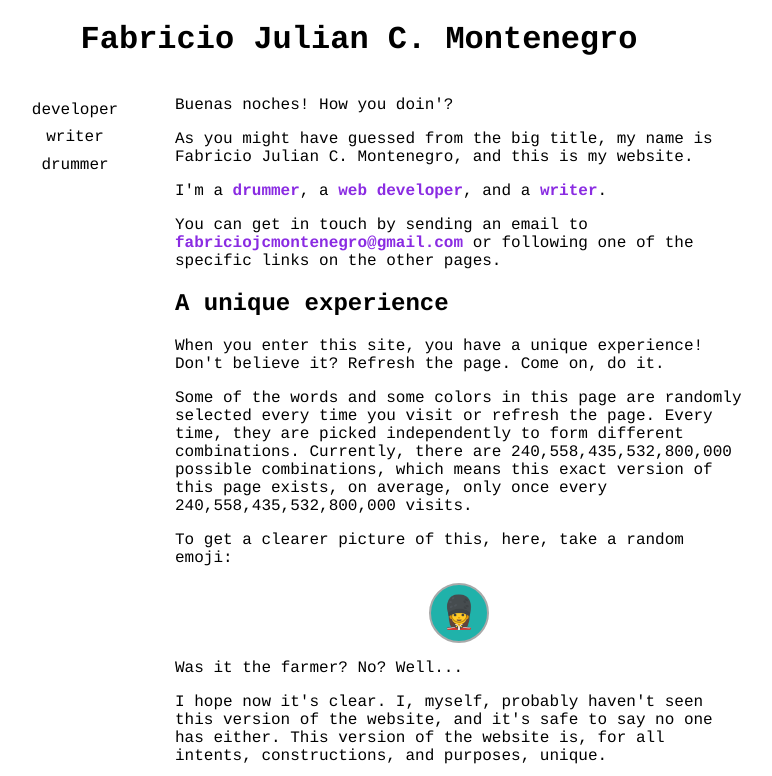
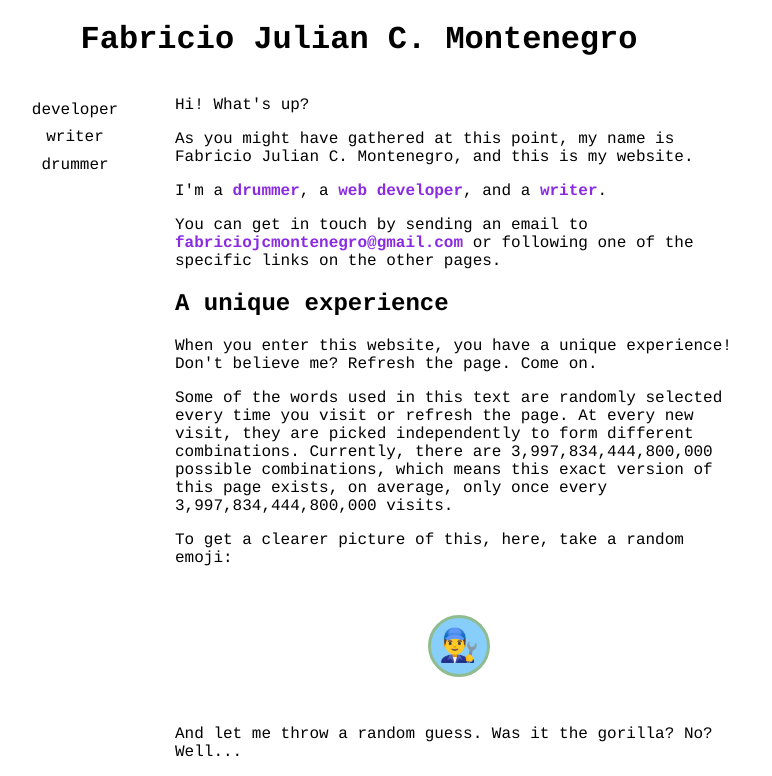
Before and after one commit to SplinterDev/splinterdev.github.io, a React (Create React App) app: page / in a window 1280 px wide. Shown: the top 776 px of the page, without its empty margins (281-1053 px from the left). Built offline with nearby package versions, Linux system fonts and the light colour scheme; the HTML template or start-up script is replaced by a standard one.

Commit message:
Add depth to emoji game

```diff
--- a/src/assets/textoptions.json
+++ b/src/assets/textoptions.json
@@ -23,68 +23,157 @@
     "I know it's probably unnecessary right now to go out there and state it like this, since you can see the big title, but"
   ],
   "emoji": [
-    "💀", "👻", "👽", "👾", "🤖", "💩", "🐱‍👤", "🙈", "🙉", "🙊", "🐵", "🐶", "🐺", "🐱", "🦁", "🐯", "🦒", "🦊", "🐮", "🐷", "🐗", "🐭", "🐹", "🐰", "🐻", "🐨", "🐼", "🐸", "🦓", "🐴", "🦄", "🐔", "🐲", "🐽", "🐩", "🦌", "🦍", "🦏", "🐒", "🐕", "🐈", "🐅", "🐆", "🐎", "🐂", "🐃", "🐄", "🐖", "🐏", "🐑", "🐐", "🐪", "🐫", "🐘", "🐁", "🐀", "🦔", "🐇", "🦎", "🐊", "🐢", "🐍", "🐉", "🦕", "🦖", "🦈", "🐬", "🦑", "🐳", "🐋", "🐟", "🐠", "🦐", "🐡", "🐙", "🐚", "🦀", "🦅", "🦆", "🦉", "🦃", "🐓", "🐣", "🐤", "🐥", "🐦", "🐧", "🦇", "🦋", "🐌", "🐛", "🦗", "🐜", "🐝", "🐞", "🦂", "👸", "🤴", "👼", "🤶", "🎅", "👮‍♀️", "👮‍♂️", "🕵️‍♀️", "🕵️‍♂️", "💂‍♀️", "💂‍♂️", "👷‍♀️", "👷‍♂️", "👩‍⚕️", "👨‍⚕️", "👩‍🎓", "👨‍🎓", "👩‍🏫", "👨‍🏫", "👩‍⚖️", "👨‍⚖️", "👩‍🌾", "👨‍🌾", "👩‍🍳", "👨‍🍳", "👩‍🔧", "👨‍🔧", "👩‍🏭", "👨‍🏭", "👩‍💼", "👨‍💼", "👩‍🔬", "👨‍🔬", "👩‍💻", "👨‍💻", "👩‍🎤", "👨‍🎤", "👩‍🎨", "👨‍🎨", "👩‍✈️", "👨‍✈️", "👩‍🚀", "👨‍🚀", "👩‍🚒", "👨‍🚒", "🧕", "👰", "🤵", "🧙‍♀️", "🧙‍♂️", "🧚‍♀️", "🧚‍♂️", "🧛‍♀️", "🧛‍♂️", "🧝‍♀️", "🧝‍♂️", "🧟‍♀️", "🧟‍♂️"
-  ],
-  "emojiName": [
-    "skull?",
-    "alien?",
-    "robot face?",
-    "poopy face?",
-    "ninja?",
-    "see-no-evil monkey?",
-    "hear-no-evil monkey?",
-    "speak-no-evil monkey?",
-    "monkey face?",
-    "dog face?",
-    "wolf face?",
-    "cat face?",
-    "lion face?",
-    "tiger face?",
-    "giraffe face?",
-    "fox face?",
-    "cow face?",
-    "pig face?",
-    "boar face?",
-    "mouse face?",
-    "hamster face?",
-    "rabbit face?",
-    "bear face?",
-    "koala face?",
-    "panda face?",
-    "frog face?",
-    "zebra face?",
-    "horse face?",
-    "unicorn face?",
-    "chicken face?",
-    "dragon face?",
-    "queen?",
-    "king?",
-    "angel?",
-    "santa?",
-    "cop?",
-    "detective?",
-    "engineer?",
-    "doctor?",
-    "teacher?",
-    "judge?",
-    "farmer?",
-    "cook?",
-    "mechanic?",
-    "factory worker?",
-    "office worker?",
-    "chemist?",
-    "programmer?",
-    "singer?",
-    "artist?",
-    "pilot?",
-    "astronaut?",
-    "fireman?",
-    "witch?",
-    "wizard? My favorite emoji is the wizard. If you see the wizard up there and this sentence at the same time, send me an email with a screenshot!",
-    "fairy?",
-    "vampire?",
-    "elf?",
-    "zombie?"
+    {"content": "💀", "name": "skull"},
+    {"content": "👻", "name": "ghost"},
+    {"content": "👽", "name": "alien"},
+    {"content": "👾", "name": "alien monster"},
+    {"content": "🤖", "name": "robot"},
+    {"content": "💩", "name": "poopy face"},
+    {"content": "🐱‍👤", "name": "ninja"},
+    {"content": "🙈", "name": "see-no-evil monkey"},
+    {"content": "🙉", "name": "hear-no-evil monkey"},
+    {"content": "🙊", "name": "speak-no-evil monkey"},
+    {"content": "🐵", "name": "monkey face"},
+    {"content": "🐶", "name": "dog face"},
+    {"content": "🐺", "name": "wolf face"},
+    {"content": "🐱", "name": "cat face"},
+    {"content": "🦁", "name": "lion face"},
+    {"content": "🐯", "name": "tiger face"},
+    {"content": "🦒", "name": "giraffe face"},
+    {"content": "🦊", "name": "fox face"},
+    {"content": "🐮", "name": "cow face"},
+    {"content": "🐷", "name": "pig face"},
+    {"content": "🐗", "name": "boar face"},
+    {"content": "🐭", "name": "mouse face"},
+    {"content": "🐹", "name": "hamster face"},
+    {"content": "🐰", "name": "rabbit face"},
+    {"content": "🐻", "name": "bear face"},
+    {"content": "🐨", "name": "koala face"},
+    {"content": "🐼", "name": "panda face"},
+    {"content": "🐸", "name": "frog face"},
+    {"content": "🦓", "name": "zebra face"},
+    {"content": "🐴", "name": "horse face"},
+    {"content": "🦄", "name": "unicorn face"},
+    {"content": "🐔", "name": "chicken face"},
+    {"content": "🐲", "name": "dragon face"},
+    {"content": "🐽", "name": "pig snout"},
+    {"content": "🦌", "name": "deer"},
+    {"content": "🦍", "name": "gorilla"},
+    {"content": "🦏", "name": "rhinoceros"},
+    {"content": "🐒", "name": "monkey"},
+    {"content": "🐕", "name": "dog"},
+    {"content": "🐈", "name": "cat"},
+    {"content": "🐅", "name": "tiger"},
+    {"content": "🐆", "name": "leopard"},
+    {"content": "🐎", "name": "horse"},
+    {"content": "🐂", "name": "ox"},
+    {"content": "🐃", "name": "buffalo"},
+    {"content": "🐄", "name": "cow"},
+    {"content": "🐖", "name": "pig"},
+    {"content": "🐏", "name": "ram"},
+    {"content": "🐐", "name": "goat"},
+    {"content": "🐪", "name": "camel"},
+    {"content": "🐫", "name": "two-hump camel"},
+    {"content": "🐘", "name": "elephant"},
+    {"content": "🐁", "name": "mouse"},
+    {"content": "🐀", "name": "rat"},
+    {"content": "🦔", "name": "hedgehog"},
+    {"content": "🐇", "name": "rabbit"},
+    {"content": "🦎", "name": "lizard"},
+    {"content": "🐊", "name": "crocodile"},
+    {"content": "🐢", "name": "turtle"},
+    {"content": "🐍", "name": "snake"},
+    {"content": "🐉", "name": "dragon"},
+    {"content": "🦕", "name": "sauropod"},
+    {"content": "🦖", "name": "t-rex"},
+    {"content": "🦈", "name": "shark"},
+    {"content": "🐬", "name": "dolphin"},
+    {"content": "🦑", "name": "squid"},
+    {"content": "🐳", "name": "spouting whale"},
+    {"content": "🐋", "name": "whale"},
+    {"content": "🐟", "name": "fish"},
+    {"content": "🐠", "name": "tropical fish"},
+    {"content": "🦐", "name": "shrimp"},
+    {"content": "🐡", "name": "blowfish"},
+    {"content": "🐙", "name": "octopus"},
+    {"content": "🐚", "name": "shell"},
+    {"content": "🦀", "name": "crab"},
+    {"content": "🦅", "name": "eagle"},
+    {"content": "🦆", "name": "duck"},
+    {"content": "🦉", "name": "owl"},
+    {"content": "🦃", "name": "turkey"},
+    {"content": "🐓", "name": "rooster"},
+    {"content": "🐣", "name": "hatching chick"},
+    {"content": "🐤", "name": "baby chick"},
+    {"content": "🐦", "name": "bird"},
+    {"content": "🐧", "name": "penguin"},
+    {"content": "🦇", "name": "bat"},
+    {"content": "🦋", "name": "butterfly"},
+    {"content": "🐌", "name": "snail"},
+    {"content": "🐛", "name": "bug"},
+    {"content": "🦗", "name": "cricket"},
+    {"content": "🐜", "name": "ant"},
+    {"content": "🐝", "name": "bee"},
+    {"content": "🐞", "name": "lady bug"},
+    {"content": "🦂", "name": "scorpion"},
+    {"content": "👸", "name": "princess"},
+    {"content": "🤴", "name": "prince"},
+    {"content": "👼", "name": "angel"},
+    {"content": "🤶", "name": "Mrs. Claus"},
+    {"content": "🎅", "name": "Santa Claus"},
+    {"content": "👮‍♀️", "name": "police officer"},
+    {"content": "👮‍♂️", "name": "police officer"},
+    {"content": "🕵️‍♀️", "name": "detective"},
+    {"content": "🕵️‍♂️", "name": "detective"},
+    {"content": "💂‍♀️", "name": "royal guard"},
+    {"content": "💂‍♂️", "name": "royal guard"},
+    {"content": "👷‍♀️", "name": "construction worker"},
+    {"content": "👷‍♂️", "name": "construction worker"},
+    {"content": "👩‍⚕️", "name": "doctor"},
+    {"content": "👨‍⚕️", "name": "doctor"},
+    {"content": "👩‍🎓", "name": "student"},
+    {"content": "👨‍🎓", "name": "student"},
+    {"content": "👩‍🏫", "name": "teacher"},
+    {"content": "👨‍🏫", "name": "teacher"},
+    {"content": "👩‍⚖️", "name": "judge"},
+    {"content": "👨‍⚖️", "name": "judge"},
+    {"content": "👩‍🌾", "name": "farmer"},
+    {"content": "👨‍🌾", "name": "farmer"},
+    {"content": "👩‍🍳", "name": "cook"},
+    {"content": "👨‍🍳", "name": "cook"},
+    {"content": "👩‍🔧", "name": "mechanic"},
+    {"content": "👨‍🔧", "name": "mechanic"},
+    {"content": "👩‍🏭", "name": "industry worker"},
+    {"content": "👨‍🏭", "name": "industry worker"},
+    {"content": "👩‍💼", "name": "office worker"},
+    {"content": "👨‍💼", "name": "office worker"},
+    {"content": "👩‍🔬", "name": "chemist"},
+    {"content": "👨‍🔬", "name": "chemist"},
+    {"content": "👩‍💻", "name": "programmer"},
+    {"content": "👨‍💻", "name": "programmer"},
+    {"content": "👩‍🎤", "name": "singer"},
+    {"content": "👨‍🎤", "name": "singer"},
+    {"content": "👩‍🎨", "name": "painter"},
+    {"content": "👨‍🎨", "name": "painter"},
+    {"content": "👩‍✈️", "name": "pilot"},
+    {"content": "👨‍✈️", "name": "pilot"},
+    {"content": "👩‍🚀", "name": "astronaut"},
+    {"content": "👨‍🚀", "name": "astronaut"},
+    {"content": "👩‍🚒", "name": "firefighter"},
+    {"content": "👨‍🚒", "name": "firefighter"},
+    {"content": "🧕", "name": "woman with headscarf"},
+    {"content": "👰", "name": "bride"},
+    {"content": "🤵", "name": "groom"},
+    {"content": "🧙‍♀️", "name": "sorceress"},
+    {"content": "🧙‍♂️", "name": "wizard"},
+    {"content": "🧚‍♀️", "name": "fairy"},
+    {"content": "🧚‍♂️", "name": "fairy"},
+    {"content": "🧛‍♀️", "name": "vampire"},
+    {"content": "🧛‍♂️", "name": "vampire"},
+    {"content": "🧝‍♀️", "name": "elf"},
+    {"content": "🧝‍♂️", "name": "elf"},
+    {"content": "🧟‍♀️", "name": "zombie"},
+    {"content": "🧟‍♂️", "name": "zombie"}
   ],
   "visit": [
     "visit",
--- a/src/components/Home/Home.jsx
+++ b/src/components/Home/Home.jsx
@@ -33,6 +33,9 @@ function Home() {
     borderColor: getRandomSample(textOptions.color),
   });
 
+  const emoji = getRandomSample(textOptions.emoji);
+  const guess = getRandomSample(textOptions.emoji);
+
   return (
     <article className="Home">
       <p>{getRandomSample(textOptions.greetings)} {getRandomSample(textOptions.greetingsFollowUp)}</p>
@@ -48,11 +51,24 @@ function Home() {
 
       <p>To get a clearer picture of this, here, take a random emoji:</p>
 
-      <figure className="emoji-row">
-        <div className="emoji" style={getUniqueStyle()}>{getRandomSample(textOptions.emoji)}</div>
-      </figure>
+      <div className="emoji-row">
+        <figure className="emoji" style={getUniqueStyle()}>
+          {emoji.content}
+          <figcaption>{emoji.name}</figcaption>
+        </figure>
+      </div>
 
-      <p>Was it the {getRandomSample(textOptions.emojiName)} No? Well...</p>
+      <p>
+        And let me throw a random guess. Was it the {guess.name}?
+        {
+          guess.name === 'wizard' || emoji.name === 'wizard'? (
+            guess.name === emoji.name?
+              ` Wait. I'M RIGHT? The wizard is my favorite emoji! The chance of my guess being right is one in ${textOptions.emoji.length * textOptions.emoji.length}!!! Take a screenshot of this and send me an email! Wow!` :
+              ' Did you know the wizard is my favorite emoji? But the chances of my guess being right are very low. Oh, well...'
+            ):
+            ' No? Well...'
+        }
+      </p>
 
       <p>{getRandomSample(textOptions.youGetIt)}. I, myself, probably haven't seen {getRandomSample(textOptions.thisVersion)}, and it's safe to say no one has either. This version of the website is{getRandomSample(textOptions.purposes)} unique.</p>
 
--- a/src/components/Home/Home.scss
+++ b/src/components/Home/Home.scss
@@ -5,14 +5,28 @@
 
     .emoji {
       align-items: center;
-      border-width: 2px;
+      border-width: 3px;
       border-style: solid;
       border-radius: 50%;
       display: flex;
       font-size: 2rem;
       height: 3.5rem;
       justify-content: center;
+      position: relative;
       width: 3.5rem;
+
+      figcaption {
+        display: none;
+      }
+
+      &:hover figcaption {
+        display: block;
+        font-size: .5em;
+        position: absolute;
+        text-align: center;
+        top: -1.5rem;
+        width: 12rem;
+      }
     }
   }
 }
```
Also changed, not shown: 2 other files (tests, documents, lock files or other folders).
